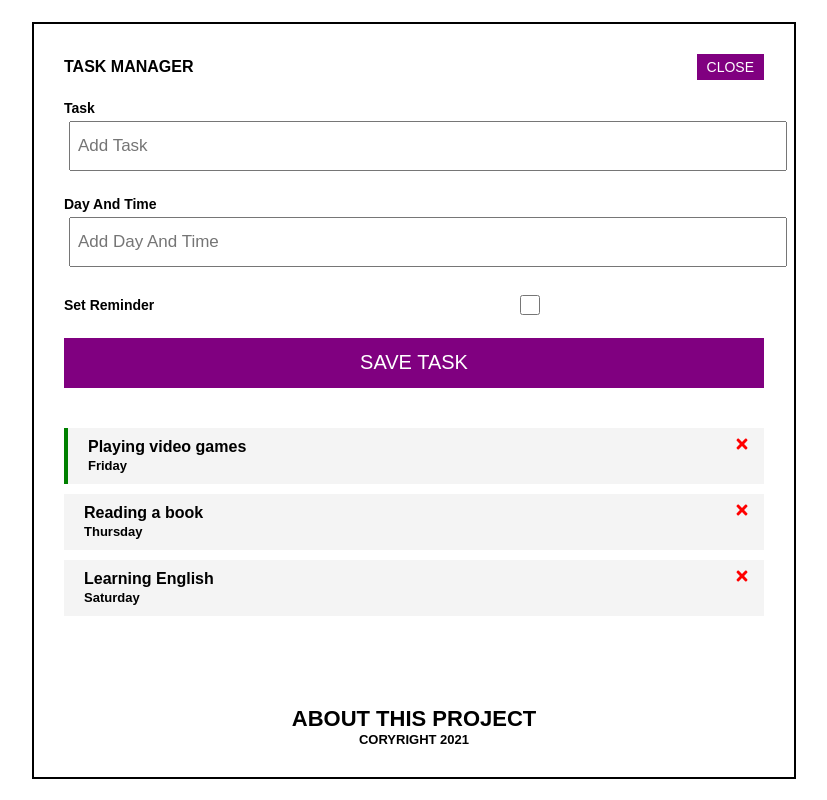
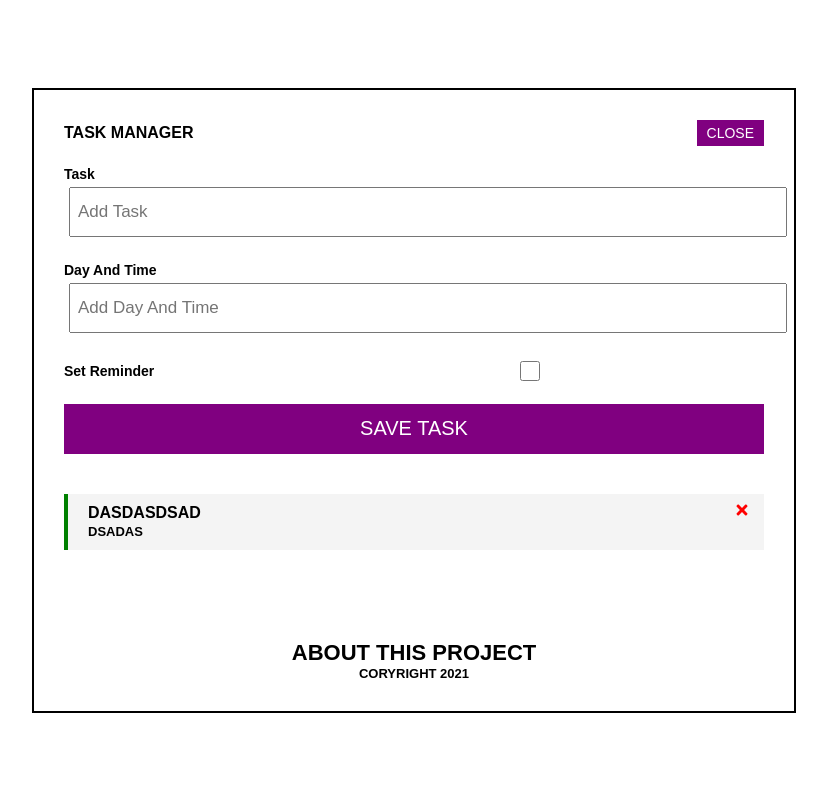
Before and after one commit to VengerAlex/TaskAdder-w-FakeServer, a React (Create React App) app: page / in a window 1280 px wide. Shown: the whole page, without its empty margins (226-1053 px from the left). Built offline with nearby package versions, Linux system fonts and the light colour scheme; data requests are answered from the project's data file.

Commit message:
connect fake db

```diff
--- /dev/null
+++ b/db.json
@@ -0,0 +1,10 @@
+{
+  "tasks": [
+    {
+      "text": "DASDASDSAD",
+      "day": "DSADAS",
+      "reminder": true,
+      "id": 1
+    }
+  ]
+}
--- a/package.json
+++ b/package.json
@@ -6,6 +6,7 @@
     "@testing-library/jest-dom": "^5.14.1",
     "@testing-library/react": "^11.2.7",
     "@testing-library/user-event": "^12.8.3",
+    "json-server": "^0.16.3",
     "react": "^17.0.2",
     "react-dom": "^17.0.2",
     "react-icons": "^4.2.0",
@@ -18,7 +19,8 @@
     "start": "react-scripts start",
     "build": "react-scripts build",
     "test": "react-scripts test",
-    "eject": "react-scripts eject"
+    "eject": "react-scripts eject",
+    "server": "json-server --watch db.json --port 5000"
   },
   "eslintConfig": {
     "extends": [
--- a/src/App.js
+++ b/src/App.js
@@ -4,34 +4,21 @@
 import AddTask from "./components/AddTask";
 import About from './components/About';
 import { BrowserRouter as Router, Route } from 'react-router-dom'
-import { useState } from 'react'
+import { useState, useEffect } from 'react'
 
 const App = () => {
   const [showAddTask, setShowAddTask] = useState(true);
-  const [tasks, setTasks] = useState([
-    {
-      id: 1,
-      text: 'Playing video games',
-      day: 'Friday',
-      reminder: true
-    },
-    {
-      id: 2,
-      text: 'Reading a book',
-      day: 'Thursday',
-      reminder: false
-    },
-    {
-      id: 3,
-      text: 'Learning English',
-      day: 'Saturday',
-      reminder: false
-    }
-  ])
+  const [tasks, setTasks] = useState([])
 
   //DeleteTasks
-  const deleteTasks = id => {
-    setTasks(tasks.filter(el => el.id !== id))
+  const deleteTasks = async (id) => {
+    const res = await fetch(`http://localhost:5000/tasks/${id}`, {
+      method: 'DELETE',
+    })
+
+    res.status === 200
+      ? setTasks(tasks.filter((task) => task.id !== id))
+      : alert('Error Deleting This Task')
   }
 
   //toggleReminder
@@ -40,11 +27,37 @@
   }
 
   //AddTask
-  const addTask = task => {
-    const id = Math.floor((Math.random() * 1000) + 1);
+  const addTask = async (task) => {
+    const res = await fetch('http://localhost:5000/tasks', {
+      method: 'POST',
+      headers: {
+        'Content-type': 'application/json',
+      },
+      body: JSON.stringify(task),
+    })
 
-    const newTask = { id, ...task };
-    setTasks([...tasks, newTask])
+    const data = await res.json();
+
+    setTasks([...tasks, data]);
+
+
+  }
+
+  useEffect(() => {
+    const getTasks = async () => {
+      const tasksFromServer = await fetchTasks()
+      setTasks(tasksFromServer)
+    }
+
+    getTasks()
+  }, [])
+
+  //Fetch Ts
+  const fetchTasks = async () => {
+    const res = await fetch('http://localhost:5000/tasks')
+    const data = await res.json()
+
+    return data
   }
 
   const tasksIsEmpty = 'There is no task\'s for today';
```
Also changed, not shown: 1 other file (tests, documents, lock files or other folders).
